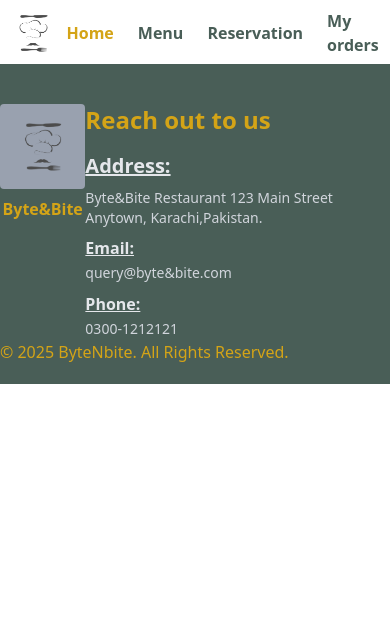
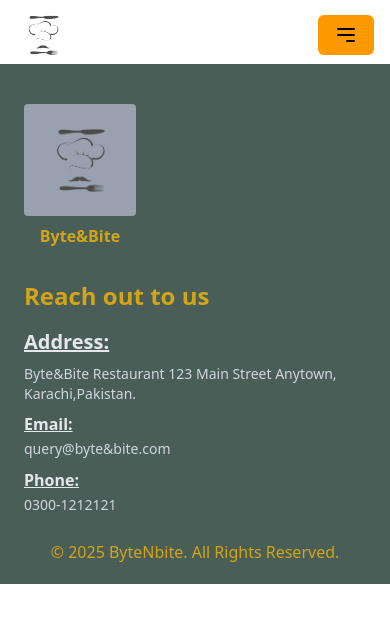
Before and after one commit to HarisKhann1/Byte-n-Bite, a React (Vite) app: page / in a window 390 px wide. Shown: the top 622 px of the page. Built offline with nearby package versions, Linux system fonts and the light colour scheme.

Commit message:
responsive header and footer

```diff
--- a/src/components/Container.jsx
+++ b/src/components/Container.jsx
@@ -4,7 +4,7 @@ export default function Container({ children }) {
 
 
     return (
-        <div className='container mx-auto'>
+        <div className='container mx-auto overflow-hidden px-2'>
             {children}
         </div>
     )
--- a/src/components/footer/Footer.jsx
+++ b/src/components/footer/Footer.jsx
@@ -8,9 +8,13 @@ export default function Footer(props) {
     return (
         <footer className='bg-secondary pt-10 pb-5 text-white'>
             <Container>
-                <div className='flex justify-between items-start'>
+                <div className='flex justify-between items-start flex-wrap gap-8 px-4'>
                     <div className='flex items-center flex-col font-semibold gap-2'>
-                        <img className='bg-gray-400 rounded' width={120} src={Logo} alt="byte&bite logo" />
+                        <img
+                            className='bg-gray-400 rounded max-w-28'
+                            src={Logo}
+                            alt="byte&bite logo"
+                        />
                         <span className='text-primary'>Byte&Bite</span>
                     </div>
                     <div className='flex gap-2 flex-col'>
@@ -29,8 +33,8 @@ export default function Footer(props) {
                         </div>
                     </div>
                 </div>
-                    <p className='text-primary text-start'>© 2025 ByteNbite. All Rights Reserved.</p>
-                </Container>
+                    <p className='text-primary md:text-start mt-6 text-center'>© 2025 ByteNbite. All Rights Reserved.</p>
+            </Container>
         </footer>
     )
 }
--- a/src/components/header/Header.jsx
+++ b/src/components/header/Header.jsx
@@ -1,4 +1,4 @@
-import React from 'react'
+import React, {useState} from 'react'
 import logo from '../../assets/images/logo.png'
 import Container from '../Container'
 import Button from '../Button'
@@ -6,14 +6,13 @@ import { Form } from 'react-router-dom'
 import {NavLink} from 'react-router-dom'
 
 export default function Header() {
-
+    const [isMobileMenuOpen, SetisMobileMenuOpen] = useState(false);
     const navItem = [
         { title: 'Home', link: '/' },
         { title: 'Menu',  link: '/menu' },
         { title: 'Reservation', link: '/reservation' },
         { title: 'My orders', link: '/my-orders' },
     ]
-
     return (
         <header className=' h-16 shadow-md bg-white'>
             <Container >
@@ -21,7 +20,9 @@ export default function Header() {
                     <div>
                         <img width={70} src={logo} alt="byte&bite" />
                     </div>
-                    <div>
+
+                {/* header for laptop and desktop (large screen) */}
+                    <div className='hidden md:block'>
                         <ul className='text-secondary flex items-center justify-between gap-6 font-semibold'>
                             {navItem.map((nav) => (
                                     <li key={nav.title}>
@@ -33,6 +34,33 @@ export default function Header() {
                             )}
                         </ul>
                     </div>
+
+                    {/* header for smaller devices */}
+                    <div className='md:hidden mr-2'>
+                        <Button
+                            onClick={() => SetisMobileMenuOpen(!isMobileMenuOpen)}
+                        >
+                            <svg xmlns="http://www.w3.org/2000/svg" className="h-6 w-6" fill="none" viewBox="0 0 24 24" stroke="currentColor">
+                                <path strokeLinecap="round" strokeLinejoin="round" strokeWidth={2} d="M4 6h16M4 12h16m-7 6h7" />
+                            </svg>
+                        </Button>
+                    </div>
+
+                    {/* mobile menu */}
+                        {isMobileMenuOpen && (
+                            <div className='md:hidden absolute right-0 top-16 bg-white w-full py-4 px-6 transition-all duration-1000 ease-in-out rounded-br-2xl rounded-bl-2xl'>
+                                <ul className='text-secondary flex items-start justify-between gap-2 font-semibold flex-col'>
+                                    {navItem.map((nav) => (
+                                            <li key={nav.title}>
+                                                <NavLink to={nav.link} className={({isActive}) => isActive ? 'text-primary' : 'text-secondary'} onClick={() => SetisMobileMenuOpen(false)}>
+                                                    {nav.title}
+                                                </NavLink>
+                                            </li>
+                                        )
+                                    )}
+                                </ul>
+                            </div>
+                        )}
                 </div>
             </Container>
         </header>
```
